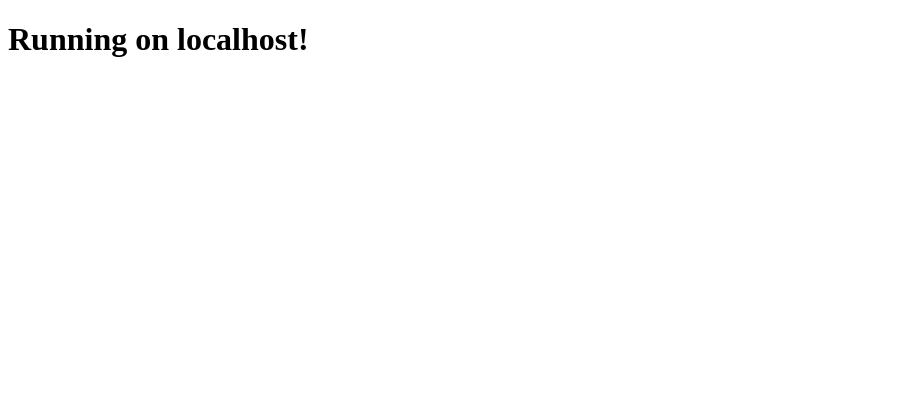
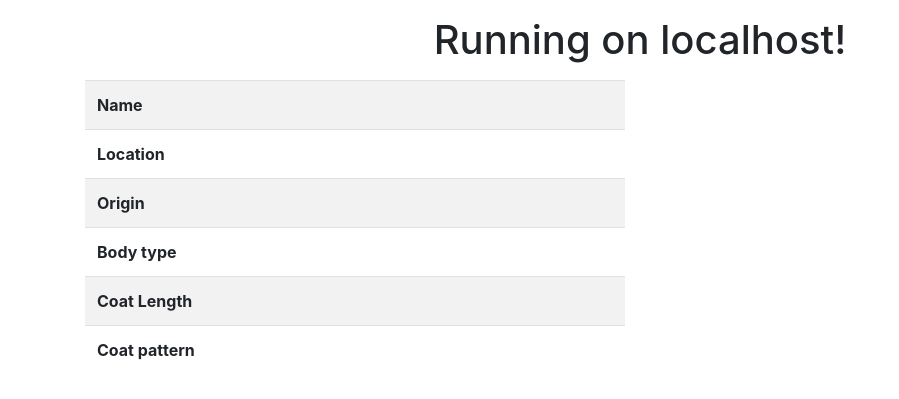
Before and after one commit to jurica-zrna/cats-front, a Flask app: page / in a window 1280 px wide. Shown: the top 399 px of the page, without its empty margins (0-899 px from the left). Run offline with Flask 2, Linux system fonts and the light colour scheme; lists and menus that the app fills with data are empty; some libraries are stand-ins or nearby versions.

Commit message:
final design

```diff
--- a/app/templates/index.html
+++ b/app/templates/index.html
@@ -2,26 +2,74 @@
 <html>
   <head>
     <meta charset="utf-8">
-    <meta http-equiv="Content-Security-Policy" content="default-src *; style-src 'self' 'unsafe-inline'; connect-src *; script-src 'self' 'unsafe-inline' 'unsafe-eval' https://code.jquery.com">
+    <meta name="viewport" content="width=device-width, initial-scale=1, shrink-to-fit=no">
     <title>{{ title }}</title>
+    <!-- Bootstrap CSS file -->
+    <link rel="stylesheet" href="https://stackpath.bootstrapcdn.com/bootstrap/4.3.1/css/bootstrap.min.css" integrity="sha384-ggOyR0iXCbMQv3Xipma34MD+dH/1fQ784/j6cY/iJTQUOhcWr7x9JvoRxT2MZw1T" crossorigin="anonymous">
+  </head>
 
-    <script src="https://code.jquery.com/jquery-3.4.1.min.js">
-    </script>
+    <script src="https://code.jquery.com/jquery-3.4.1.min.js"></script>
+    <script src="https://cdnjs.cloudflare.com/ajax/libs/popper.js/1.14.7/umd/popper.min.js" integrity="sha384-UO2eT0CpHqdSJQ6hJty5KVphtPhzWj9WO1clHTMGa3JDZwrnQq4sF86dIHNDz0W1" crossorigin="anonymous"></script>
+    <script src="https://stackpath.bootstrapcdn.com/bootstrap/4.3.1/js/bootstrap.min.js" integrity="sha384-JjSmVgyd0p3pXB1rRibZUAYoIIy6OrQ6VrjIEaFf/nJGzIxFDsf4x0xIM+B07jRM" crossorigin="anonymous"></script>
   </head>
 
   <body>
 
-    <h1>Running on {{ host }}!</h1>
+    <h1 class="text-center my-3">Running on {{ host }}!</h1>
 
-    <ul id='content'>
-    </ul>
+    <div class="container mt-3">
+      <!--Row with two columns divided in 1:3 ratio-->
+      <div class="row">
+        <div class="col-md-6">
+          <table class="table table-striped">
+            <tr id='table-name'>
+              <th class="col-md-4">Name</th>
+              <td></td>
+            </tr>
+            <tr id='table-location'>
+              <th>Location</th>
+              <td></td>
+            </tr>
+            <tr id='table-origin'>
+              <th>Origin</th>
+              <td></td>
+            </tr>
+            <tr id='table-body'>
+              <th>Body type</th>
+              <td></td>
+            </tr>
+            <tr id='table-length'>
+              <th>Coat Length</th>
+              <td></td>
+            </tr>
+            <tr id='table-pattern'>
+              <th>Coat pattern</th>
+              <td></td>
+            </tr>
+          </table>
+        </div>
+        <div class="col-md-6">
+          <div class="row" id='content'>
+          </div>
+        </div>
+      </div>
+    </div>
 
     <script>
       function call_api(){
         $.ajax({
           url: "http://{{ url }}:{{ port }}/api/CatBreed",
           data: {},
-          success: success,
+          success: fill_menu,
+          error: err,
+          dataType: "json"
+        });
+      };
+      function button_click(element) {
+        $.ajax({
+          url: "http://{{ url }}:{{ port }}/api/CatBreed/" + element.target.id,
+          data: {},
+          success: fill_table,
           error: err,
           dataType: "json"
         });
@@ -33,27 +81,44 @@
         setInterval(call_api, 5000);
       });
 
-      function success(data, status){
-        var d = document.getElementById('content');
-        d.innerHTML='';
+      function fill_table(data, status) {
+        fill_row('table-name', data.name);
+        fill_row('table-location', data.geography);
+        fill_row('table-origin', data.origin);
+        fill_row('table-body', data.body);
+        fill_row('table-length', data.coat);
+        fill_row('table-pattern', data.pattern);
+      };
+
+      function fill_row(element, data) {
+        var tr = document.getElementById(element);
+        tr.removeChild(tr.lastChild);
+        var td = document.createElement('td');
+        td.innerHTML = data
+        td.classList.add("col-md-8");
+        tr.appendChild(td)
+      }
+
+      function fill_menu(data, status){
+        var div = document.getElementById('content');
+        div.innerHTML='';
         for (var i = 0; i < data.length; i++) {
-          var listitem = document.createElement('li')
-          var a = document.createElement('a');
-          var linkText = document.createTextNode(JSON.stringify(data[i].name));
-          a.appendChild(linkText);
-          a.title = JSON.stringify(data[i].name);
-          a.href = 'http://{{ url }}:{{ port }}/api/CatBreed/' + JSON.stringify(data[i].id)
-          //item.innerText=JSON.stringify(data[i].name)
-          listitem.append(a)
-          d.appendChild(listitem)
+          var button = document.createElement('input');
+          button.type = "button";
+          button.value = data[i].name;
+          button.id = JSON.stringify(data[i].id);
+          button.classList.add("col-lg-2");
+          button.classList.add("btn");
+          button.classList.add("btn-outline-info");
+          button.addEventListener('click', button_click);
+          div.appendChild(button)
         }
-        //d.text(JSON.stringify(data.numbers));
-        //alert("Data: " + JSON.stringify(data) + "\nStatus: " + status);
       };
       function err(data, status){
         console.log(data);
         console.log(status);
       };
     </script>
+
   </body>
 </html>
```
